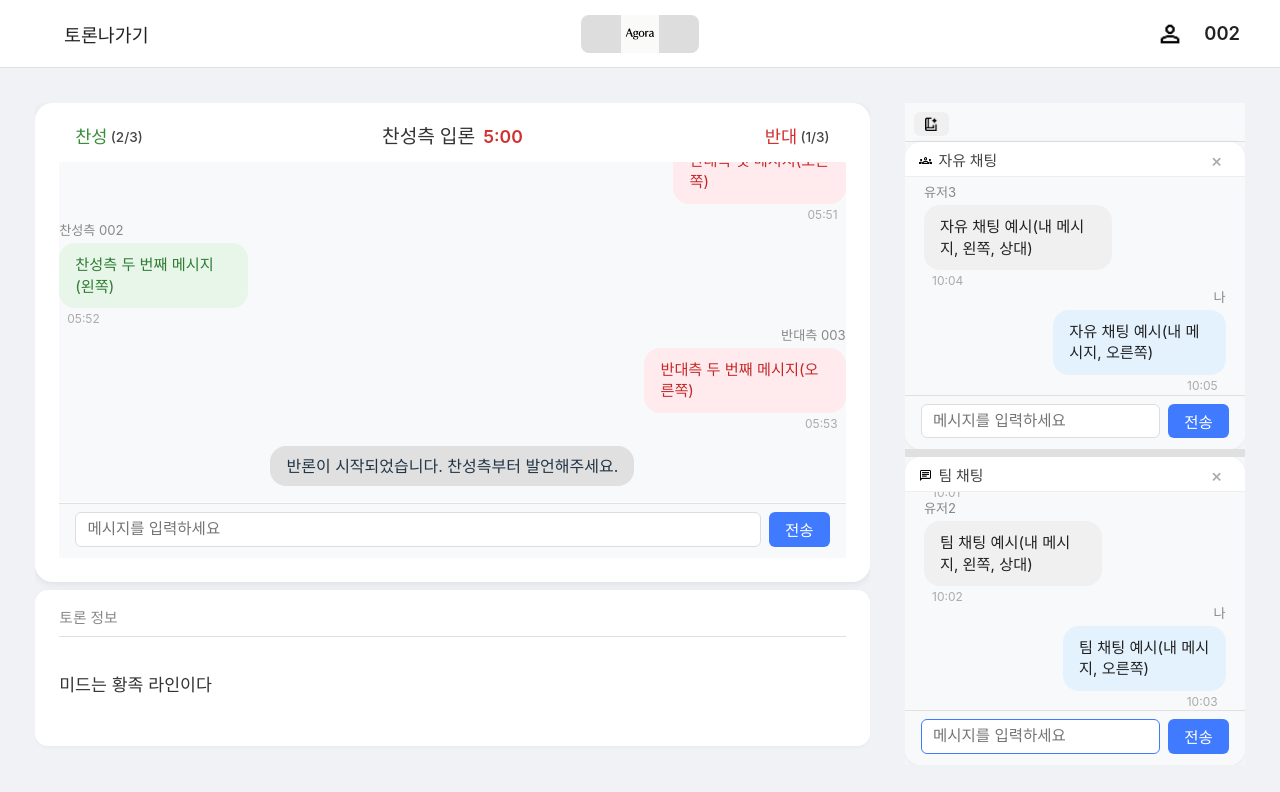
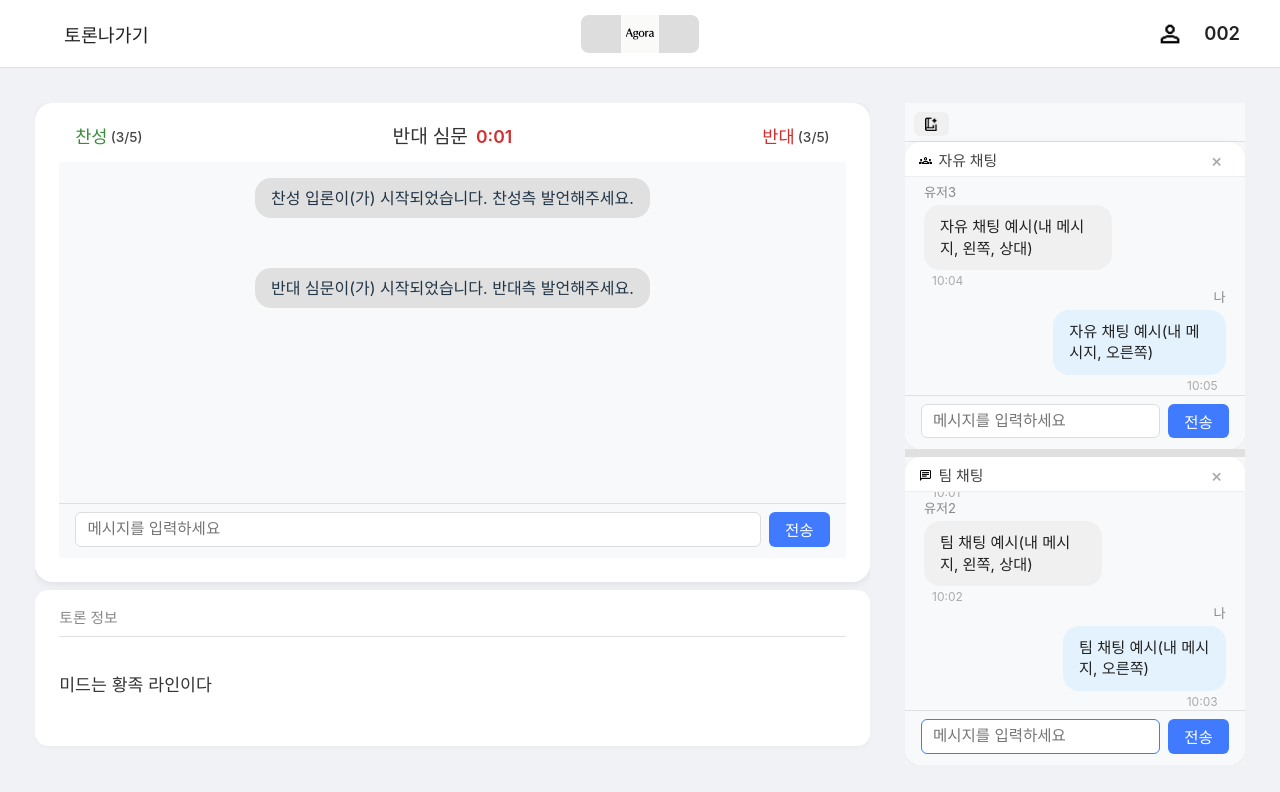
Before and after one commit to noah-wilson0/agora-react, a React (Vite) app: page /discussion in a window 1280 px wide. Shown: the top 792 px of the page. Built offline with nearby package versions, Linux system fonts and the light colour scheme.

Commit message:
ADD: 팀 채팅 메시지 색상 및 정렬 적용 기능 구현
- 채팅 입력 시 팀 정보(찬성/반대)에 따라 말풍선 정렬 위치(left/right) 결정
- 찬성팀 채팅은 연한 초록색, 반대팀 채팅은 연한 빨간색 말풍선으로 표시

```diff
--- a/src/pages/debate/common/debateChatTitleBar.tsx
+++ b/src/pages/debate/common/debateChatTitleBar.tsx
@@ -6,17 +6,24 @@ interface DebateChatTitleBarProps {
   conCount: number;
   maxCount: number;
   phaseText: string;
-  timer: string;
+  timerSec: number; // 타이머 초를 직접 전달받음
 }
 
-const DebateChatTitleBar: React.FC<DebateChatTitleBarProps> = ({ proCount, conCount, maxCount, phaseText, timer }) => (
+function formatTimer(sec: number) {
+  const m = Math.floor(sec / 60);
+  const s = sec % 60;
+  return `${m}:${s.toString().padStart(2, '0')}`;
+}
+
+const DebateChatTitleBar: React.FC<DebateChatTitleBarProps> = ({ proCount, conCount, maxCount, phaseText, timerSec }) => {
+  return (
     <BarWrapper>
       <ChatTeamSide>
         <TeamLabel team="pro">찬성</TeamLabel>
         <TeamCount>({proCount}/{maxCount})</TeamCount>
       </ChatTeamSide>
       <ChatPhase>
-      {phaseText} <Timer>{timer}</Timer>
+        {phaseText} <Timer>{formatTimer(timerSec)}</Timer>
       </ChatPhase>
       <ChatTeamSide style={{ justifyContent: 'flex-end' }}>
         <TeamLabel team="con">반대</TeamLabel>
@@ -24,6 +31,7 @@ const DebateChatTitleBar: React.FC<DebateChatTitleBarProps> = ({ proCount, conCo
       </ChatTeamSide>
     </BarWrapper>
   );
+};
 
 const BarWrapper = styled.div`
   display: flex;
--- a/src/pages/debate/common/debateChatingMessage.tsx
+++ b/src/pages/debate/common/debateChatingMessage.tsx
@@ -21,11 +21,7 @@ interface MessageProps extends ChatMessage {
   chatType?: ChatType;
 }
 
-interface StyledProps {
-  team: '찬성' | '반대' | 'moderator';
-  isMe?: boolean;
-  isRight?: boolean;
-}
+
 
 const Message: React.FC<MessageProps> = ({ team, username, message, timestamp, isMe, chatType }) => {
   let isRight = false;
--- a/src/pages/debate/live/fragments/debateChatingPanel.tsx
+++ b/src/pages/debate/live/fragments/debateChatingPanel.tsx
@@ -1,24 +1,95 @@
 import React, { useState, useRef, useEffect } from 'react';
 import styled from '@emotion/styled';
-import ModeratorChat from '../../common/moderatorChat';
 import DebateChatingMessage, { ChatMessage } from '../../common/debateChatingMessage';
 import ChatInputBox from '../../common/ChatInputBox';
-import { debateMessages as initialMessages } from '../layout/DebateLivePage';
-/**
- * TODO: 백엔드 연동 전까지는 사용자가 "team: message" 형식으로 입력하면,
- * team 값을 파싱해서 team이 '찬성'이면 왼쪽, '반대'면 오른쪽에 말풍선이 생성되도록 구현됨
- * 그냥 채팅을 입력하면 왼쪽에 말풍선이 생성됨
- */
-// 팀명(찬성측/반대측) 제거 함수
-function getNickname(username: string) {
-  return username.replace(/^(찬성|반대)측\s*/, '');
+
+import DebateChatTitleBar from '../../common/debateChatTitleBar';
+
+type DebatePhase = {
+  name: string;
+  duration: number;
+  team: '찬성' | '반대';
+  type: '입론' | '심문' | '반론';
+};
+
+const debatePhases: DebatePhase[] = [
+  { name: '찬성 입론', duration: 3, team: '찬성', type: '입론' },
+  { name: '반대 심문', duration: 3, team: '반대', type: '심문' },
+  { name: '반대 입론', duration: 3, team: '반대', type: '입론' },
+  { name: '찬성 심문', duration: 3, team: '찬성', type: '심문' },
+  { name: '반대 반론', duration: 3, team: '반대', type: '반론' },
+  { name: '찬성 반론', duration: 3, team: '찬성', type: '반론' },
+];
+
+const DebateChatingPanel: React.FC = () => {
+  const [messages, setMessages] = useState<ChatMessage[]>([]);
+  const [currentPhaseIndex, setCurrentPhaseIndex] = useState(0);
+  const [timerSec, setTimerSec] = useState(debatePhases[0].duration);
+  const scrollRef = useRef<HTMLDivElement>(null);
+
+  // 토론 페이즈 전환 + 사회자 메시지 추가
+  useEffect(() => {
+    if (timerSec <= 0) {
+      if (currentPhaseIndex === debatePhases.length - 1) {
+        setMessages(prev => [
+          ...prev,
+          {
+            team: 'moderator',
+            username: '사회자',
+            message: '토론이 종료되었습니다.',
+            timestamp: new Date().toLocaleTimeString().slice(0, 5),
+            isMe: false,
+          },
+        ]);
+        return;
       }
 
-const DebateChatingPanel: React.FC = () => {
-  const [messages, setMessages] = useState<ChatMessage[]>(initialMessages);
-  const scrollRef = useRef<HTMLDivElement>(null);
+      const nextPhaseIndex = currentPhaseIndex + 1;
+      const nextPhase = debatePhases[nextPhaseIndex];
 
-  // 입력값에서 team 파싱 후 메시지 추가
+      setCurrentPhaseIndex(nextPhaseIndex);
+      setTimerSec(nextPhase.duration);
+
+      setMessages(prev => [
+        ...prev,
+        {
+          team: 'moderator',
+          username: '사회자',
+          message: `${nextPhase.name}이(가) 시작되었습니다. ${nextPhase.team}측 발언해주세요.`,
+          timestamp: new Date().toLocaleTimeString().slice(0, 5),
+          isMe: false,
+        },
+      ]);
+    } else {
+      const interval = setInterval(() => {
+        setTimerSec(prev => prev - 1);
+      }, 1000);
+      return () => clearInterval(interval);
+    }
+  }, [timerSec, currentPhaseIndex]);
+
+  // 초기 진입 시 첫 페이즈 사회자 메시지 한 번만 추가
+  useEffect(() => {
+    const firstPhase = debatePhases[0];
+    setMessages([
+      {
+        team: 'moderator',
+        username: '사회자',
+        message: `${firstPhase.name}이(가) 시작되었습니다. ${firstPhase.team}측 발언해주세요.`,
+        timestamp: new Date().toLocaleTimeString().slice(0, 5),
+        isMe: false,
+      },
+    ]);
+  }, []);
+
+  // 스크롤 항상 아래로 유지
+  useEffect(() => {
+    if (scrollRef.current) {
+      scrollRef.current.scrollTop = scrollRef.current.scrollHeight;
+    }
+  }, [messages]);
+
+  // 사용자 메시지 전송
   const handleSend = (msg: string) => {
     const match = msg.match(/^(찬성|반대)\s*:\s*(.*)$/);
     let team: '찬성' | '반대' = '찬성';
@@ -27,27 +98,34 @@ const DebateChatingPanel: React.FC = () => {
       team = match[1] as '찬성' | '반대';
       message = match[2];
     }
+    // 현재 페이즈의 team과 일치하는 경우에만 메시지 추가
+    if (team === debatePhases[currentPhaseIndex].team) {
       setMessages(prev => [
         ...prev,
         {
           team,
           username: team === '찬성' ? '찬성측 000' : '반대측 001',
           message,
-        timestamp: new Date().toLocaleTimeString().slice(0,5),
-        isMe: true,
+          timestamp: new Date().toLocaleTimeString().slice(0, 5),
+          isMe: false,
+        },
+      ]);
+    } else {
+      alert(`${debatePhases[currentPhaseIndex].team}측 차례입니다.`);
     }
-    ]);
   };
 
-  // 메시지 변경 시 스크롤 아래로 이동
-  useEffect(() => {
-    if (scrollRef.current) {
-      scrollRef.current.scrollTop = scrollRef.current.scrollHeight;
-    }
-  }, [messages]);
+  const currentPhase = debatePhases[currentPhaseIndex];
 
   return (
     <Container>
+      <DebateChatTitleBar
+        proCount={3}
+        conCount={3}
+        maxCount={5}
+        phaseText={currentPhase.name}
+        timerSec={timerSec}
+      />
       <MessageArea ref={scrollRef}>
         <DebateChatingMessage messages={messages} chatType="debate" />
       </MessageArea>
--- a/src/pages/debate/live/layout/DebateLivePage.tsx
+++ b/src/pages/debate/live/layout/DebateLivePage.tsx
@@ -1,31 +1,34 @@
-import React from 'react';
+import React, { useState, useEffect } from 'react';
 import styled from '@emotion/styled';
 import DebaterStage from '../../common/debaterStage';
 import ChatingPanel from '../../common/chatingPanel';
 import DebateChatingPanel from '../fragments/debateChatingPanel';
 import { ChatMessage } from '../../common/debateChatingMessage';
 
-import DebateChatTitleBar from '../../common/debateChatTitleBar';
 
 export const debateMessages: ChatMessage[] = [
-  { team: 'moderator', username: '사회자', message: '토론이 시작되었습니다. 찬성측부터 발언해주세요.', timestamp: '05:50' },
-  { team: '찬성', username: '찬성측 000', message: '찬성측 첫 메시지(왼쪽)11111111111111111111111111111111111111111111111111111111111', timestamp: '05:49' },
-  { team: '반대', username: '반대측 001', message: '반대측 첫 메시지(오른쪽)', timestamp: '05:51' },
-  { team: '찬성', username: '찬성측 002', message: '찬성측 두 번째 메시지(왼쪽)', timestamp: '05:52' },
-  { team: '반대', username: '반대측 003', message: '반대측 두 번째 메시지(오른쪽)', timestamp: '05:53' },
-  { team: 'moderator', username: '사회자자', message: '반론이 시작되었습니다. 찬성측부터 발언해주세요.', timestamp: '05:54' }
-
+  // { team: 'moderator', username: '사회자', message: '예시)토론이 시작되었습니다. 찬성측부터 발언해주세요.', timestamp: '05:50' },
+  // { team: '찬성', username: '찬성측 000', message: '찬성측 첫 메시지(왼쪽)11111111111111111111111111111111111111111111111111111111111', timestamp: '05:49' },
+  // { team: '반대', username: '반대측 001', message: '반대측 첫 메시지(오른쪽)', timestamp: '05:51' },
+  // { team: '찬성', username: '찬성측 002', message: '찬성측 두 번째 메시지(왼쪽)', timestamp: '05:52' },
+  // { team: '반대', username: '반대측 003', message: '반대측 두 번째 메시지(오른쪽)', timestamp: '05:53' }
 ];
 
 const debateInfo = '미드는 황족 라인이다';
 
-// 예시 인원수 및 진행상황
-const proCount = 2;
-const conCount = 1;
-const maxCount = 3;
-const debatePhase = '찬성측 입론';
+
 
 const DiscussionRoom: React.FC = () => {
+  const [timerSec, setTimerSec] = useState(60); // 1분
+
+  useEffect(() => {
+    if (timerSec <= 0) return;
+    const interval = setInterval(() => {
+      setTimerSec((prev) => (prev > 0 ? prev - 1 : 0));
+    }, 1000);
+    return () => clearInterval(interval);
+  }, [timerSec]);
+
   return (
     <Wrapper>
       <DebaterStage participantCount={2} />
@@ -33,13 +36,7 @@ const DiscussionRoom: React.FC = () => {
         <DebateArea>
           <DebateLeft>
             <DebateChatBox>
-              <DebateChatTitleBar
-                proCount={proCount}
-                conCount={conCount}
-                maxCount={maxCount}
-                phaseText={debatePhase}
-                timer="5:00"
-              />
+
               <ChatScrollArea>
                 <DebateChatingPanel />
               </ChatScrollArea>
```
Lines whose indentation alone changed are shown as unchanged.
